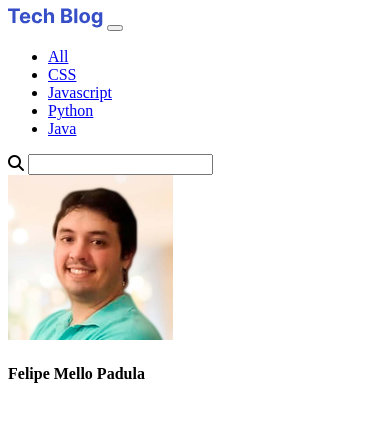
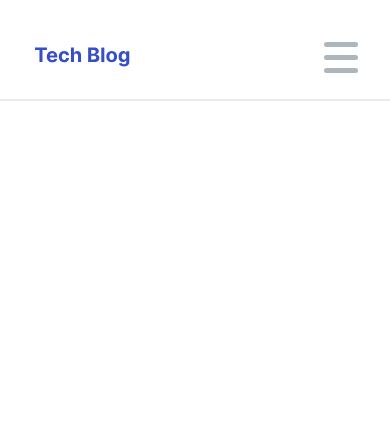
Before and after one commit to fpadula2/menu-reponsivo-m2, a plain HTML site: page index.html in a window 390 px wide. Drawn offline with Linux system fonts and the light colour scheme.

Commit message:
menu com animacao left

```diff
--- a/index.html
+++ b/index.html
@@ -5,6 +5,7 @@
     <meta charset="UTF-8">
     <meta name="viewport" content="width=device-width, initial-scale=1.0">
     <title>Menu Responsivo</title>
+    <link rel="stylesheet" href="./styles/index.css">
 </head>
 
 <body>
@@ -12,7 +13,7 @@
         <div class="header__container">
             <div class="logo">
                 <img src="./icons/Tech Blog.svg" alt="Logo Tech Blog">
-                <button>
+                <button onclick="animar()" type="submit" id="btn">
                     <span class="list"></span>
                     <span class="list"></span>
                     <span class="list"></span>
@@ -20,6 +21,7 @@
             </div>
             <div class="mobile__elements">
                 <div class="left__container">
+
                     <div class="menu">
                         <ul>
                             <li><a href="#">All</a></li>
@@ -36,7 +38,7 @@
                         <input class="input__search" type="search">
                     </div>
                     <div class="profile">
-                        <img src="./icons/foto1.ico" alt="">
+                        <img src="./icons/foto1.ico" alt="Foto do Perfil">
                         <h4>Felipe Mello Padula</h4>
                     </div>
                 </div>
@@ -44,7 +46,8 @@
         </div>
         </div>
     </header>
+    <script src="./script.js"></script>
+    <script src="https://kit.fontawesome.com/50f2129a7d.js" crossorigin="anonymous"></script>
 </body>
-<script src="https://kit.fontawesome.com/50f2129a7d.js" crossorigin="anonymous"></script>
 
 </html>
--- /dev/null
+++ b/script.js
@@ -0,0 +1,16 @@
+function animar() {
+    const btnMenu = document.querySelector("#btn");
+    btnMenu.classList.toggle("ativar");
+}
+
+const menuBtn = document.querySelector("header button");
+const burgerBars = document.querySelector(".fa-bars");
+const closeBtn = ["X", burgerBars];
+const burgerBtn = [menuBtn];
+const teste = document.querySelector("header i")
+console.log(teste);
+
+
+menuBtn.addEventListener("click", () => {
+    let toggleMenu = document.querySelector(".mobile__elements").classList.toggle("show-menu__mobile")
+})
--- /dev/null
+++ b/styles/globalSettings.css
@@ -0,0 +1,26 @@
+@import url('https://fonts.googleapis.com/css2?family=Roboto:wght@400;500&display=swap');
+
+* {
+    margin: 0;
+    padding: 0;
+    box-sizing: border-box;
+}
+
+
+body {
+    font-family: 'Roboto', sans-serif;
+    background-color: var(--mode);
+}
+
+:root {
+    --brand-color-1: #364FC7;
+    --gray-1: #212529;
+    --gray-2: #868E96;
+    --gray-3: #ADB5BD;
+    --gray-4: #E9ECEF;
+    --gray-5: #F1F3F5;
+    --gray-6: #F8F9FA;
+    --mode: #FFFFFF;
+    --font-weight01: 400;
+    --font-weight02: 500;
+}
--- /dev/null
+++ b/styles/index.css
@@ -0,0 +1,267 @@
+@import url("./globalSettings.css");
+
+header {
+    padding-left: clamp(2rem, 0.475rem + 6.972vw, 6.75rem);
+    padding-right: clamp(2rem, 0.475rem + 6.972vw, 6.75rem);
+    height: 12svh;
+    border-bottom: 2px solid var(--gray-4);
+    display: flex;
+
+}
+
+.header__container {
+    display: flex;
+    justify-content: space-between;
+    align-items: center;
+    width: 100%;
+    max-width: 1200px;
+    margin: 0 auto;
+    gap: 40px;
+}
+
+.profile img {
+    width: clamp(2.6rem, 2.472rem + 0.587vw, 3rem);
+    border-radius: 50%;
+    border: 2px solid blue;
+}
+
+h4 {
+    display: none;
+}
+
+header a:hover {
+    color: var(--gray-1);
+    font-weight: var(--font-weight2);
+}
+
+
+.mobile__elements {
+    display: flex;
+    justify-content: space-between;
+    width: 100%;
+    flex-wrap: wrap;
+    transition: cubic-bezier(0.64, 0.02, 0.41, 1.25) .8s;
+}
+
+.left__container {
+    display: flex;
+    justify-content: center;
+    align-items: center;
+    gap: 2rem;
+}
+
+header ul {
+    display: flex;
+    align-items: center;
+    gap: 2rem;
+}
+
+header li {
+    list-style: none;
+}
+
+header li a {
+    text-decoration: none;
+    color: var(--gray-2);
+}
+
+.right__container {
+    display: flex;
+    justify-content: center;
+    align-items: center;
+    gap: 1rem;
+    position: relative;
+}
+
+header button {
+    display: none;
+}
+
+.logo {
+    display: flex;
+    align-items: center;
+}
+
+.search__icon input {
+    background-color: var(--gray-5);
+    border-radius: 0.4rem;
+    border: 1px solid transparent;
+    height: clamp(2.2rem, 2.188rem + 0.055vw, 2.237rem);
+    width: clamp(7rem, 4.592rem + 11.009vw, 14.5rem);
+    padding-left: 2rem;
+    margin-left: 5px;
+}
+
+.fa-magnifying-glass {
+    position: absolute;
+    top: 17px;
+    left: 12px;
+    color: var(--gray-2);
+}
+
+@media(max-width: 450px) {
+    header {
+        display: flex;
+        justify-content: space-between;
+    }
+
+    .header__container {
+        flex-direction: column;
+        align-items: flex-start;
+        justify-content: space-between;
+        gap: 40px;
+        height: 100dvh;
+        padding-top: 2rem;
+        padding-bottom: 2rem;
+        width: 100%;
+    }
+
+    .mobile__elements {
+        flex-direction: column;
+        justify-content: space-between;
+        align-items: flex-start;
+        height: 95dvh;
+        flex-wrap: nowrap;
+        width: 100%;
+        margin-left: -300%;
+
+    }
+
+    .left__container {
+        flex-direction: column;
+        align-items: flex-start;
+        gap: 10px;
+        width: 90%;
+        height: 100%;
+
+
+    }
+
+    .menu {
+        flex-direction: column;
+        margin-top: 50px;
+        width: 100%;
+        height: 100%;
+
+    }
+
+    header ul {
+        flex-direction: column;
+        align-items: flex-start;
+        font-size: 2rem;
+        justify-content: space-evenly;
+        height: 60svh;
+        width: 80svh;
+
+    }
+
+    header li {
+        width: 100%;
+        height: 20svh;
+        align-items: center;
+        justify-content: center;
+        margin-right: 100px;
+    }
+
+    header li:hover {
+        background-color: var(--gray-6);
+        cursor: pointer;
+    }
+
+    header ul>li:hover a {
+        background-color: var(--gray-6);
+        color: var(--gray-1);
+    }
+
+    h4 {
+        display: inline;
+        font-weight: var(--font-weight2);
+    }
+
+    .right__container {
+        display: flex;
+        flex-direction: column;
+        align-items: flex-start;
+        width: 100%;
+        gap: 1.3rem;
+
+
+    }
+
+    .search__icon {
+        display: flex;
+        align-items: center;
+    }
+
+    .profile {
+        display: flex;
+        align-items: center;
+        gap: 1rem
+    }
+
+    .logo {
+        display: flex;
+        justify-content: space-between;
+        width: 85svw;
+
+
+    }
+
+    .search__icon input {
+        height: 3rem;
+        width: 82svw;
+        padding-left: 2rem;
+        margin-left: 0;
+    }
+
+    .fa-magnifying-glass {
+        left: 10px;
+
+    }
+
+    header button {
+        display: block;
+        width: 50px;
+    }
+
+    header button {
+        border: 1px solid transparent;
+        cursor: pointer;
+        display: block;
+        width: 50px;
+        height: 50px;
+        background-color: var(--mode);
+
+    }
+
+    .list {
+        width: 70%;
+        background-color: var(--gray-3);
+        height: 5px;
+        display: block;
+        position: relative;
+        margin: 8px auto;
+        transform-origin: center;
+        border-radius: 10px;
+        transition: 0.2s;
+
+    }
+
+    button.ativar .list:nth-child(1) {
+        transform: translateY(15px) rotate(-45deg);
+    }
+
+    button.ativar .list:nth-child(3) {
+        transform: translateY(-11px) rotate(45deg);
+    }
+
+    button.ativar .list:nth-child(2) {
+        width: 0;
+    }
+
+    .show-menu__mobile {
+        margin-left: 0;
+        transition: cubic-bezier(0.64, 0.02, 0.41, 1.25) .8s;
+    }
+
+}
```
